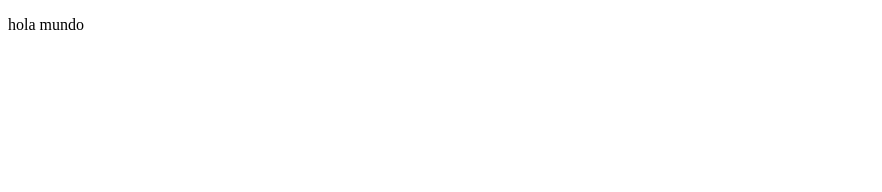
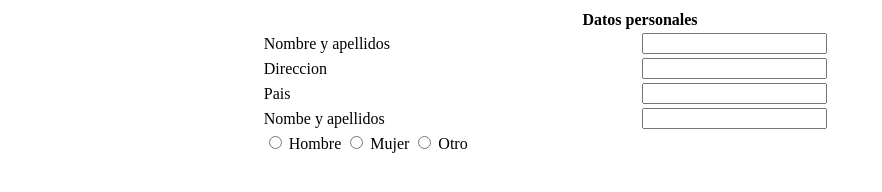
Before and after one commit to SofiaCMI/Laboratorio3-1, a plain HTML site: page index.html in a window 1280 px wide. Shown: the whole page, without its empty margins (0-882 px from the left). Drawn offline with Linux system fonts and the light colour scheme.

Commit message:
nuevos datos

```diff
--- a/index.html
+++ b/index.html
@@ -6,6 +6,54 @@
     <title>Mi primer formulario</title>
 </head>
 <body>
-    <p> hola mundo</p>
+    <form>
+        <table border="0" width="100%"> <!-- 100% ocupa toda la pantalla -->
+            <tr>
+                <th colspan="4" >Datos personales</th>
+            </tr>
+            <tr>
+                <td width="20%"></td>
+                <td width="30%"> <label for="name"> Nombre y apellidos</label></td>
+                <td width="30%"> <input type="text" name="name" id="name"></td>
+                <td width="20%"></td>
+            </tr>
+
+            <tr>
+                <td width="20%"></td>
+                <td width="30%"> <label for="name"> Direccion</label></td>
+                <td width="30%"><input type="text" name="direccion" id="direccion"></td>
+                <td width="20%"></td>
+            </tr>
+            <tr>
+                <td width="20%"></td>
+                <td width="30%"> <label for="Pais"> Pais</label></td>
+                <td width="30%"><input type="text" name="name" id="name"></td>
+                <td width="20%"></td>
+            </tr>
+            <tr>
+                <td width="20%"></td>
+                <td width="30%"> <label for="name"> Nombe y apellidos</label></td>
+                <td width="30%"><input type="text" name="name" id="name"></td>
+                <td width="20%"></td>
+            </tr>
+            <tr>
+                <td width="20%"></td>
+                <td colspan="2">
+                    <input type="radio" id="Hombre" name="genero">
+                    <label for="Hombre"> Hombre </label>
+
+                    <input type="radio" id="Mujer" name="genero">
+                    <label for="Mujer"> Mujer</label>
+
+                    <input type="radio" id="Otro" name="genero">
+                    <label for="Otro"> Otro </label>
+
+                </td>
+                <td width="20%"></td>
+            </tr>
+        </table>
+
+
+    </form>
 </body>
 </html>
```
